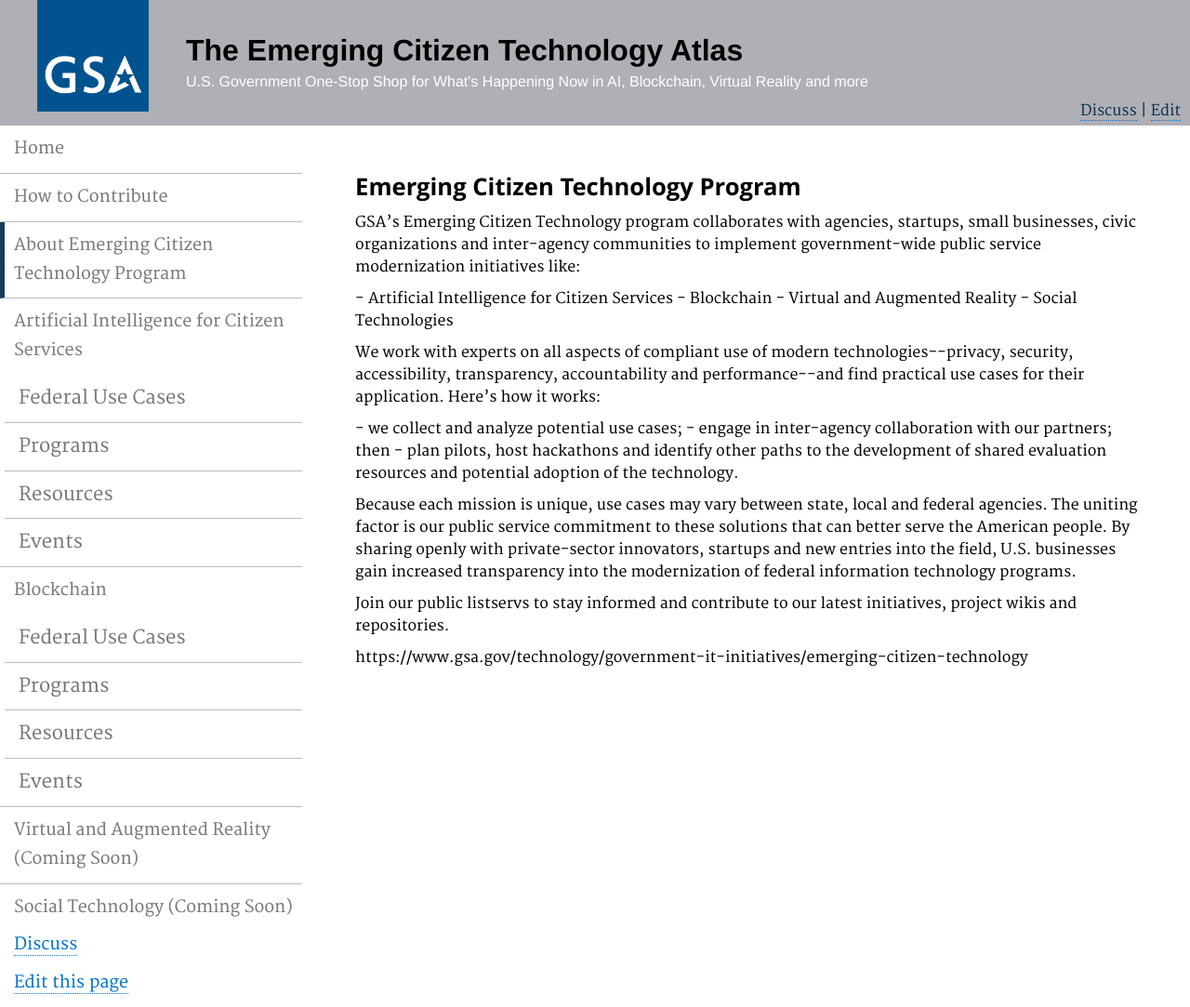
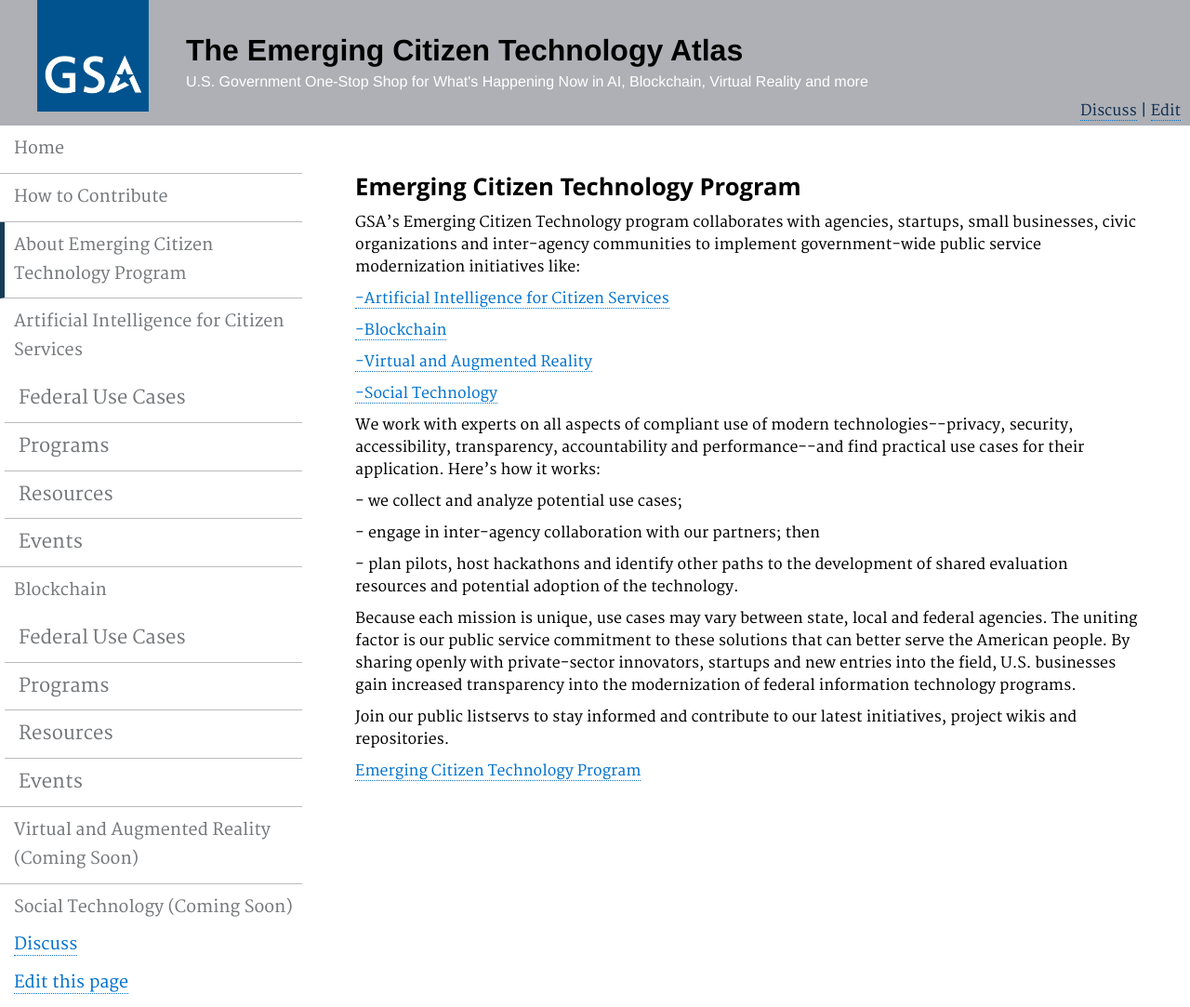
Before and after one commit to GSA/emerging-technology-atlas, a Jekyll site: the page built from pages/emergingcitizentech.md, in a window 1280 px wide. Shown: the whole page at 93% size. Built offline with Jekyll 4.4.1, drawn with Linux system fonts in a browser that asks for light colours.

Commit message:
Update emergingcitizentech.md

```diff
--- a/pages/emergingcitizentech.md
+++ b/pages/emergingcitizentech.md
@@ -10,19 +10,19 @@ description: ""
 
 <p>GSA’s Emerging Citizen Technology program collaborates with agencies, startups, small businesses, civic organizations and inter-agency communities to implement government-wide public service modernization initiatives like:</p>
 
-<p>- Artificial Intelligence for Citizen Services
-- Blockchain
-- Virtual and Augmented Reality
-- Social Technologies</p>
+<p><a href="https://www.gsa.gov/technology/government-it-initiatives/emerging-citizen-technology/artificial-intelligence-for-citizen-services" target="_blank">-Artificial Intelligence for Citizen Services</a></p>
+<p><a href="https://www.gsa.gov/technology/government-it-initiatives/emerging-citizen-technology/blockchain" target="_blank">-Blockchain</a></p>
+<p><a href="https://www.gsa.gov/technology/government-it-initiatives/emerging-citizen-technology/virtual-and-augmented-reality">-Virtual and Augmented Reality</a></p>
+<p><a href="https://www.gsa.gov/technology/government-it-initiatives/emerging-citizen-technology/social-technology-socialgov">-Social Technology</a></p>
 
 <p>We work with experts on all aspects of compliant use of modern technologies--privacy, security, accessibility, transparency, accountability and performance--and find practical use cases for their application. Here’s how it works:</p>
 
-<p>- we collect and analyze potential use cases;
-- engage in inter-agency collaboration with our partners; then
-- plan pilots, host hackathons and identify other paths to the development of shared evaluation resources and potential adoption of the technology.</p>
+<p>- we collect and analyze potential use cases;</p>
+<p>- engage in inter-agency collaboration with our partners; then</p>
+<p>- plan pilots, host hackathons and identify other paths to the development of shared evaluation resources and potential adoption of the technology.</p>
 
 <p>Because each mission is unique, use cases may vary between state, local and federal agencies. The uniting factor is our public service commitment to these solutions that can better serve the American people. By sharing openly with private-sector innovators, startups and new entries into the field, U.S. businesses gain increased transparency into the modernization of federal information technology programs.</p>
 
 <p>Join our public listservs to stay informed and contribute to our latest initiatives, project wikis and repositories.</p>
 
-<p>https://www.gsa.gov/technology/government-it-initiatives/emerging-citizen-technology</p>
+<p><a href="https://www.gsa.gov/technology/government-it-initiatives/emerging-citizen-technology" target="_blank">Emerging Citizen Technology Program</a></p>
```
